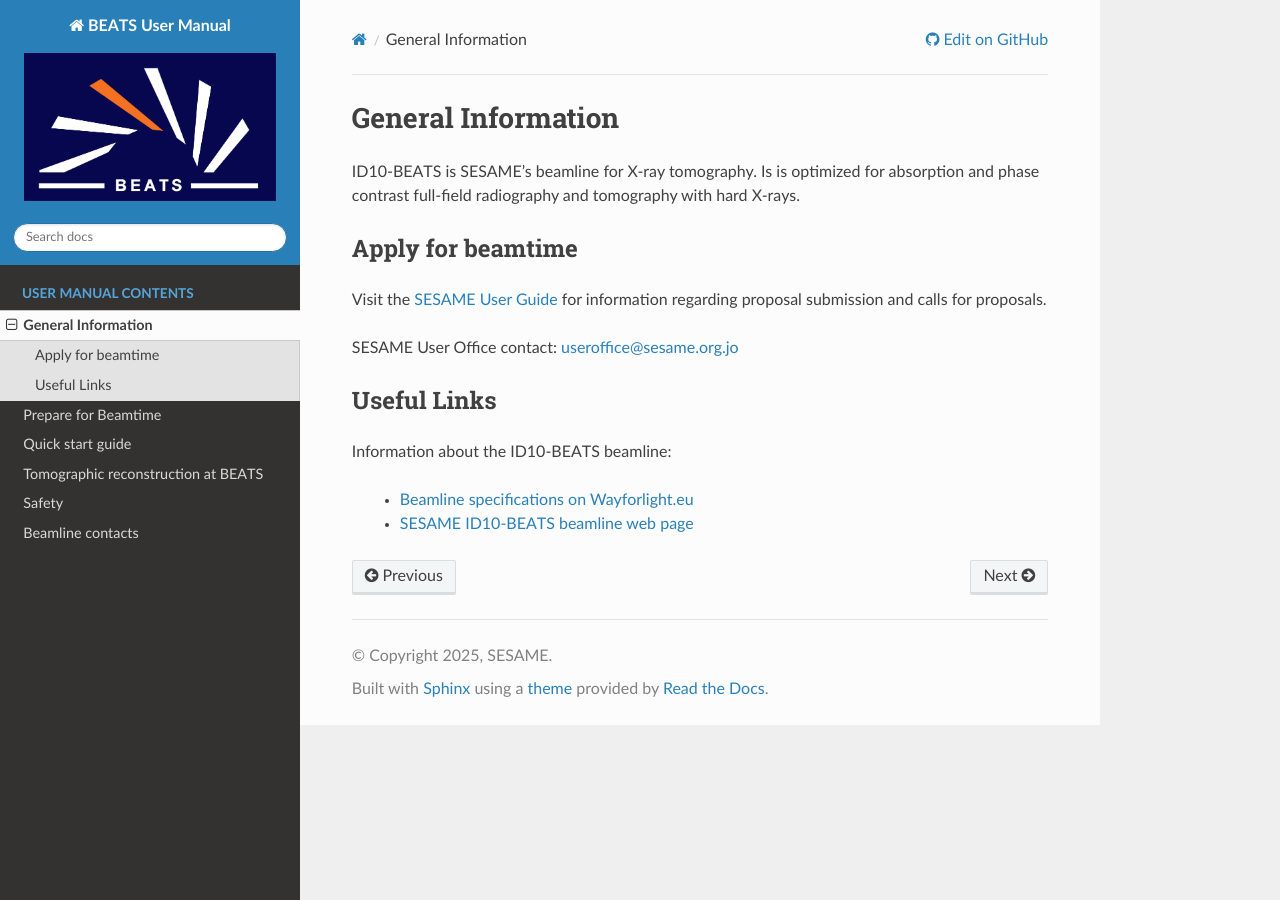
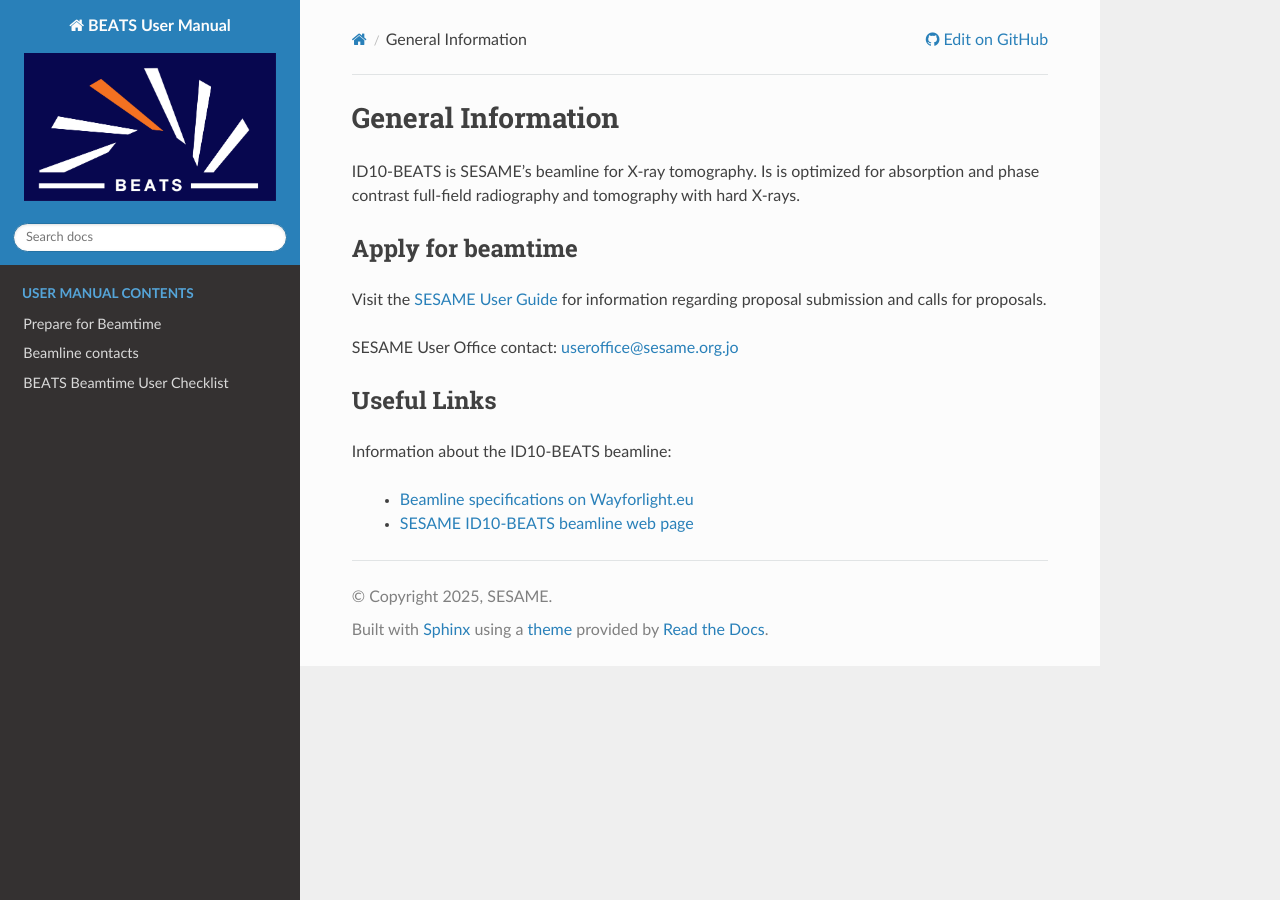
Before and after one commit to SESAME-Synchrotron/BEATS_user_manual, a Sphinx documentation site: the page built from docs/source/general.rst, in a window 1280 px wide. Built offline with Sphinx 7.4.7 and the Read the Docs theme 3.1.0, drawn with Linux system fonts in a browser that asks for light colours; pages that are not in the unit, such as notebooks, are missing from menus.

Commit message:
updated index

```diff
--- a/docs/source/index.rst
+++ b/docs/source/index.rst
@@ -9,10 +9,6 @@
    :maxdepth: 2
    :caption: User Manual Contents
 
-   general
    prepare
-   quickstart
-   reconstruction
-   safety
    contacts
-   user_checklist   # 🆕 proposed compact quick reference
+   user_checklist
```
